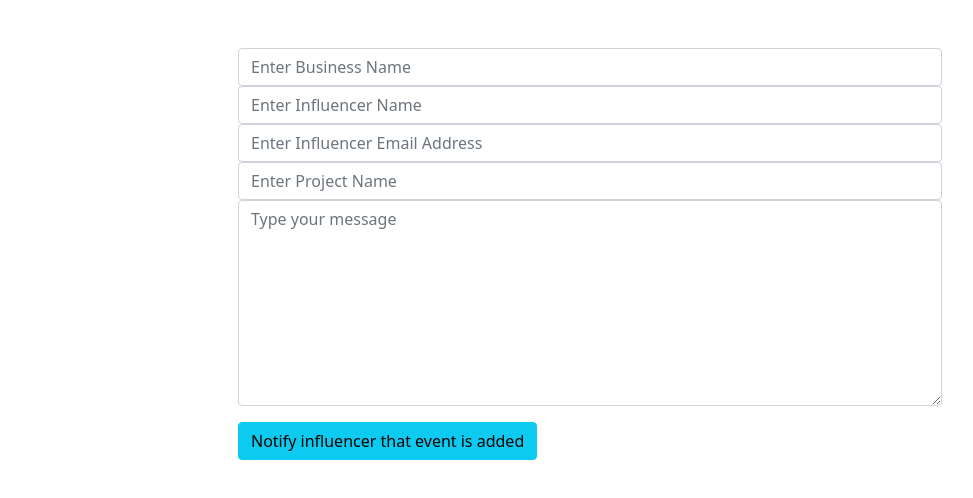
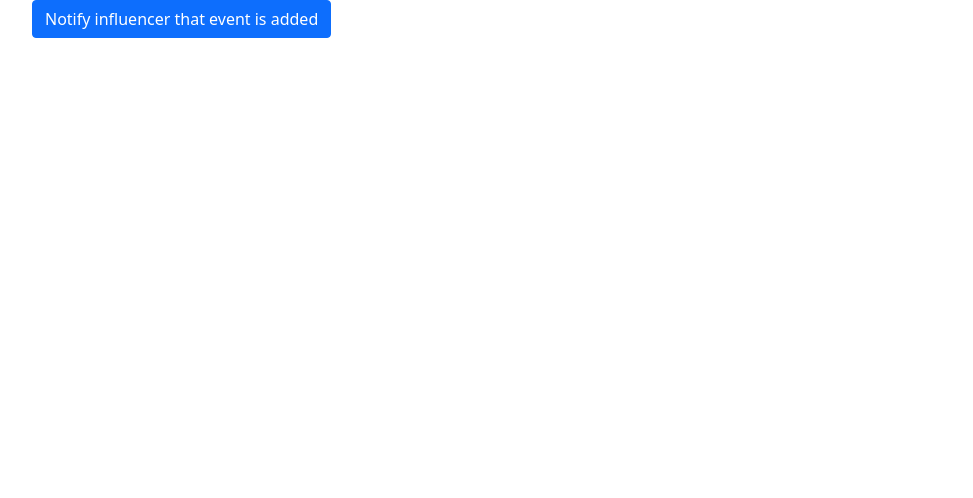
Before and after one commit to Dulnath/InfluencerHub, a React (Create React App) app in the folder client/: page /notificationaddevent in a window 1280 px wide. Shown: the top 498 px of the page, without its empty margins (50-1023 px from the left). Built offline with nearby package versions, Linux system fonts and the light colour scheme; the HTML template or start-up script is replaced by a standard one.

Commit message:
Made changes so that the email body is auto generated

```diff
--- a/client/src/components/Notificationaddevent.js
+++ b/client/src/components/Notificationaddevent.js
@@ -1,17 +1,20 @@
 import emailjs from "emailjs-com";
 import React from "react";
+import { Button } from "react-bootstrap";
 
 export default function NotificationAddevent() {
   function sendEmail(e) {
     e.preventDefault();
 
+    let data = {
+      Subject: "An event was added to a project that you have collaborated",
+      InfluencerName: "Dummy Influencer Name",
+      Email: "veenaka.official@gmail.com",
+      Message:
+        "An event was added by Dummy Business Name to Dummy Project Name. Login to InfluencerHub for more details.",
+    };
     emailjs
-      .sendForm(
-        "service_9rzf7v8",
-        "template_c400xbq",
-        e.target,
-        "boORYqYrAEoh981w7"
-      )
+      .send("service_9rzf7v8", "template_c400xbq", data, "boORYqYrAEoh981w7")
       .then(
         (result) => {
           alert("Event added. Notification sent");
@@ -24,61 +27,9 @@ export default function NotificationAddevent() {
   }
   return (
     <div>
-      <div className="container">
-        <form onSubmit={sendEmail}>
-          <div className="row pt-5 mx-auto">
-            <div className="col-8 form-group mx-auto">
-              <input
-                type="text"
-                className="form-control"
-                placeholder="Enter Business Name"
-                name="Business Name"
-              />
-            </div>
-            <div className="col-8 form-group mx-auto">
-              <input
-                type="text"
-                className="form-control"
-                placeholder="Enter Influencer Name"
-                name="Influencer Name"
-              />
-            </div>
-            <div className="col-8 form-group mx-auto">
-              <input
-                type="email"
-                className="form-control"
-                placeholder="Enter Influencer Email Address"
-                name="email"
-              />
-            </div>
-            <div className="col-8 form-group mx-auto">
-              <input
-                type="text"
-                className="form-control"
-                placeholder="Enter Project Name"
-                name="Project Name"
-              />
-            </div>
-            <div className="col-8 form-group mx-auto">
-              <textarea
-                className="form-control"
-                id=""
-                cols="30"
-                rows="8"
-                placeholder="Type your message"
-                name="Message"
-              ></textarea>
-            </div>
-            <div className="col-8 pt-3 mx-auto">
-              <input
-                type="submit"
-                className="btn btn-info"
-                value="Notify influencer that event is added"
-              ></input>
-            </div>
-          </div>
-        </form>
-      </div>
+      <Button variant="primary" type="submit" onClick={sendEmail}>
+        Notify influencer that event is added
+      </Button>
     </div>
   );
 }
--- a/client/src/components/RequesttoCollaborateProject.js
+++ b/client/src/components/RequesttoCollaborateProject.js
@@ -1,20 +1,26 @@
 import emailjs from "emailjs-com";
 import React from "react";
+import { Button } from "react-bootstrap";
 
-export default function Collaborate() {
+export default function RequesttoCollaborateProject() {
   function sendEmail(e) {
     e.preventDefault();
 
+    let data = {
+      Subject:
+        "Dummy Influencer Name is asking you to collaborate on Dummy Project Name",
+      InfluencerName: "Dummy Influencer Name",
+      Email: "veenaka.official@gmail.com",
+      Message:
+        "Dummy Business Name is asking you to collaborate on Dummy Project Name. Login to InfluencerHub for more details.",
+    };
     emailjs
-      .sendForm(
-        "service_9rzf7v8",
-        "template_c400xbq",
-        e.target,
-        "boORYqYrAEoh981w7"
-      )
+      .send("service_9rzf7v8", "template_c400xbq", data, "boORYqYrAEoh981w7")
       .then(
         (result) => {
-          alert("Collaboration request sent successfully");
+          alert(
+            "Your request to collaborate on the project was sent to the Influencer"
+          );
         },
         (error) => {
           console.log(error.text);
@@ -24,61 +30,9 @@ export default function Collaborate() {
   }
   return (
     <div>
-      <div className="container">
-        <form onSubmit={sendEmail}>
-          <div className="row pt-5 mx-auto">
-            <div className="col-8 form-group mx-auto">
-              <input
-                type="text"
-                className="form-control"
-                placeholder="Enter Business Name"
-                name="Business Name"
-              />
-            </div>
-            <div className="col-8 form-group mx-auto">
-              <input
-                type="text"
-                className="form-control"
-                placeholder="Enter Influencer Name"
-                name="Influencer Name"
-              />
-            </div>
-            <div className="col-8 form-group mx-auto">
-              <input
-                type="email"
-                className="form-control"
-                placeholder="Enter Influencer Email Address"
-                name="email"
-              />
-            </div>
-            <div className="col-8 form-group mx-auto">
-              <input
-                type="text"
-                className="form-control"
-                placeholder="Enter Project Name"
-                name="Project Name"
-              />
-            </div>
-            <div className="col-8 form-group mx-auto">
-              <textarea
-                className="form-control"
-                id=""
-                cols="30"
-                rows="8"
-                placeholder="Type your message"
-                name="Message"
-              ></textarea>
-            </div>
-            <div className="col-8 pt-3 mx-auto">
-              <input
-                type="submit"
-                className="btn btn-info"
-                value="Request to collaborate"
-              ></input>
-            </div>
-          </div>
-        </form>
-      </div>
+      <Button variant="primary" type="submit" onClick={sendEmail}>
+        Request to Collaborate on the project
+      </Button>
     </div>
   );
 }
```
